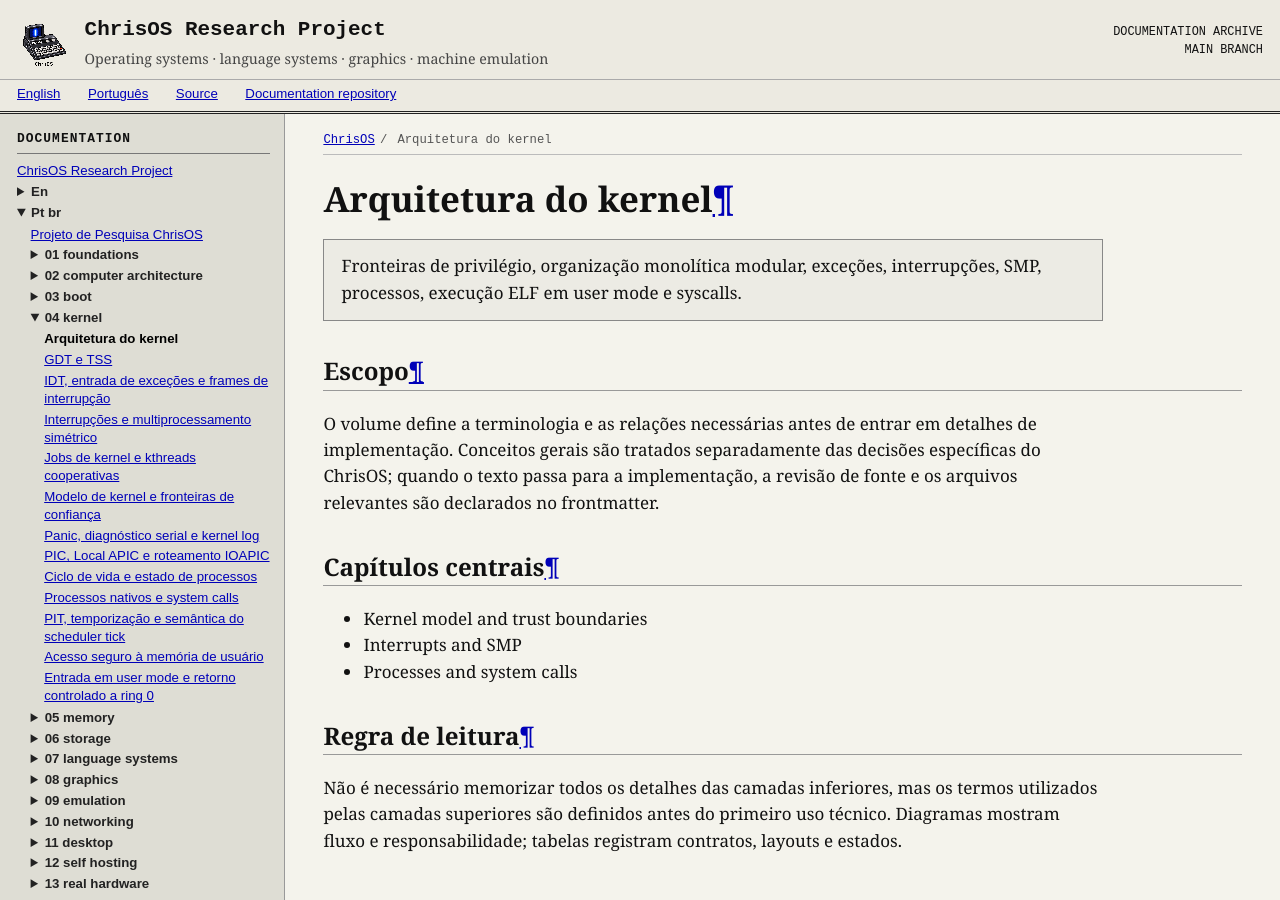
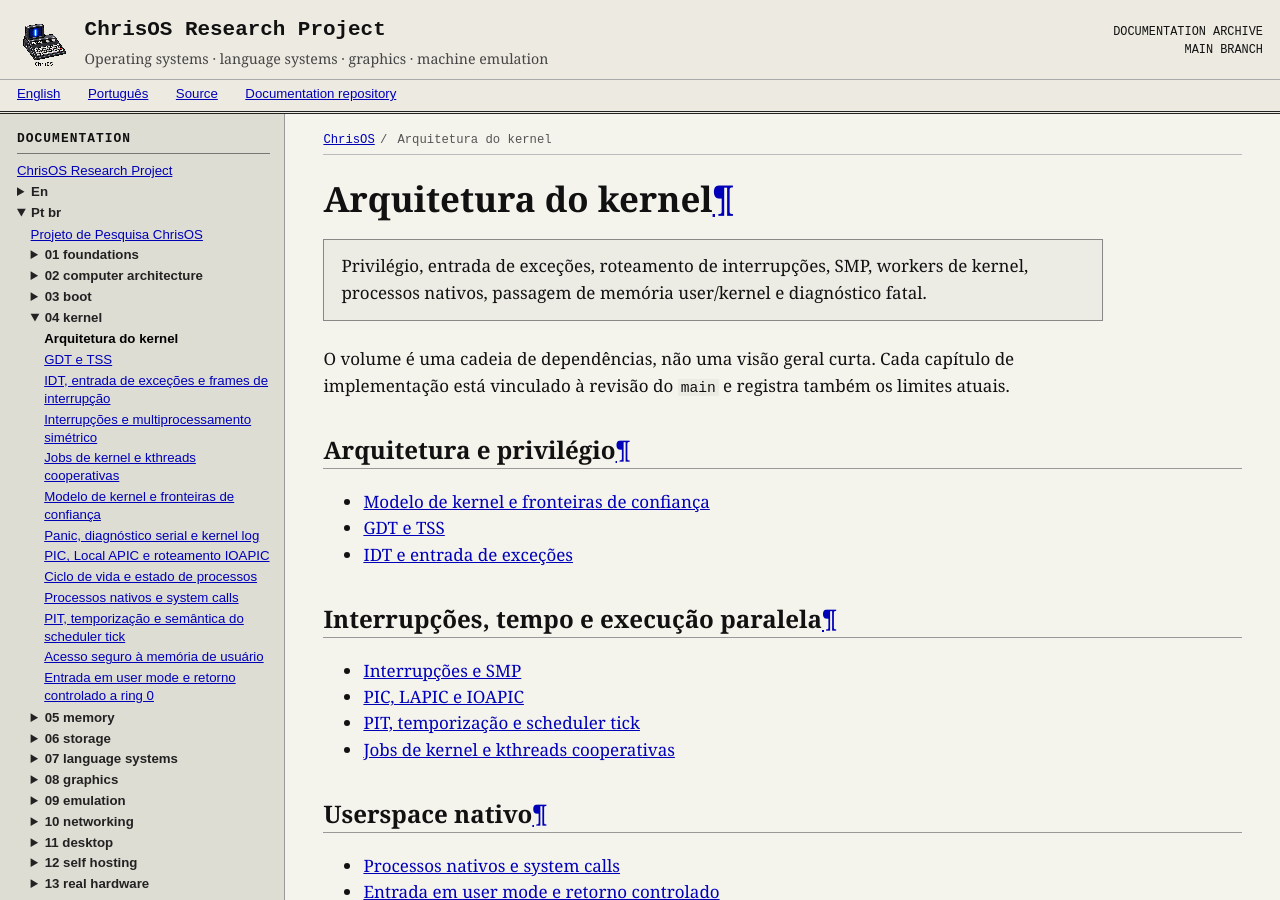
Before and after one commit to christianrss/chrisos_site, an MkDocs documentation site: the page built from docs/pt-br/04-kernel/index.md, in a window 1280 px wide and 900 px high. Built offline with MkDocs 1.6.1, drawn with Linux system fonts in a browser that asks for light colours; some of the changed text lies outside the part shown.

Commit message:
Update complete kernel volume navigation

```diff
--- a/docs/pt-br/04-kernel/index.md
+++ b/docs/pt-br/04-kernel/index.md
@@ -10,18 +10,36 @@ sources: []
 
 # Arquitetura do kernel
 
-<div class="abstract">Fronteiras de privilégio, organização monolítica modular, exceções, interrupções, SMP, processos, execução ELF em user mode e syscalls.</div>
+<div class="abstract">Privilégio, entrada de exceções, roteamento de interrupções, SMP, workers de kernel, processos nativos, passagem de memória user/kernel e diagnóstico fatal.</div>
 
-## Escopo
+O volume é uma cadeia de dependências, não uma visão geral curta. Cada capítulo de implementação está vinculado à revisão do `main` e registra também os limites atuais.
 
-O volume define a terminologia e as relações necessárias antes de entrar em detalhes de implementação. Conceitos gerais são tratados separadamente das decisões específicas do ChrisOS; quando o texto passa para a implementação, a revisão de fonte e os arquivos relevantes são declarados no frontmatter.
+## Arquitetura e privilégio
 
-## Capítulos centrais
+- [Modelo de kernel e fronteiras de confiança](kernel-model.md)
+- [GDT e TSS](gdt-tss.md)
+- [IDT e entrada de exceções](idt-exceptions.md)
 
-- Kernel model and trust boundaries
-- Interrupts and SMP
-- Processes and system calls
+## Interrupções, tempo e execução paralela
 
-## Regra de leitura
+- [Interrupções e SMP](interrupts-smp.md)
+- [PIC, LAPIC e IOAPIC](pic-apic-ioapic.md)
+- [PIT, temporização e scheduler tick](timers.md)
+- [Jobs de kernel e kthreads cooperativas](kernel-jobs-kthreads.md)
 
-Não é necessário memorizar todos os detalhes das camadas inferiores, mas os termos utilizados pelas camadas superiores são definidos antes do primeiro uso técnico. Diagramas mostram fluxo e responsabilidade; tabelas registram contratos, layouts e estados.
+## Userspace nativo
+
+- [Processos nativos e system calls](processes-syscalls.md)
+- [Entrada em user mode e retorno controlado](user-mode-entry.md)
+- [Acesso seguro à memória de usuário](user-copy.md)
+- [Ciclo de vida e estado de processos](process-lifecycle.md)
+
+## Falha e observabilidade
+
+- [Panic, diagnóstico serial e kernel log](panic-logging.md)
+
+## Dependências de leitura
+
+Privilégio e exceções antecedem userspace nativo. SMP pressupõe o modelo de interrupt entry. User-copy pressupõe tradução de memória virtual. Lifecycle depende dos detalhes de PMM/MM do Volume 05.
+
+O [Source Atlas](../99-source-atlas/index.md) é a camada de evidência arquivo-a-arquivo; os capítulos autorais explicam arquitetura, invariantes, ownership, fluxo, falhas e limitações sem substituir a fonte por trechos.
```
